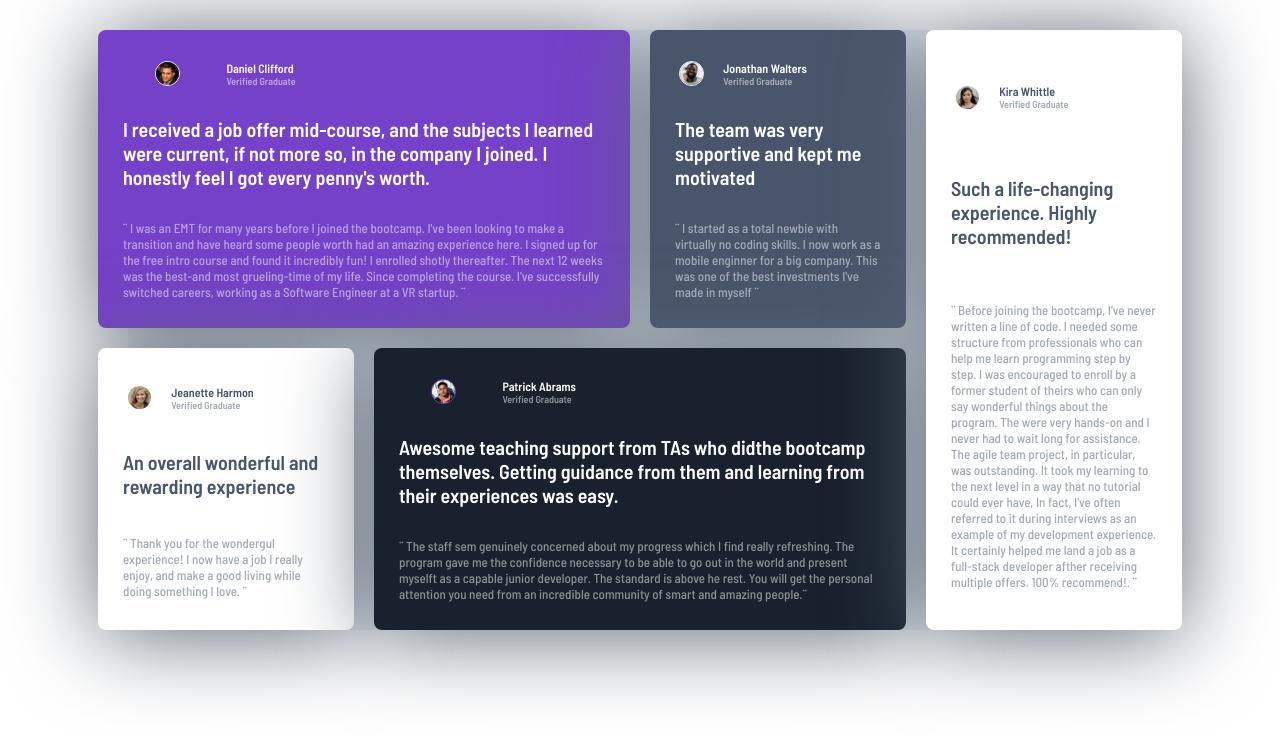
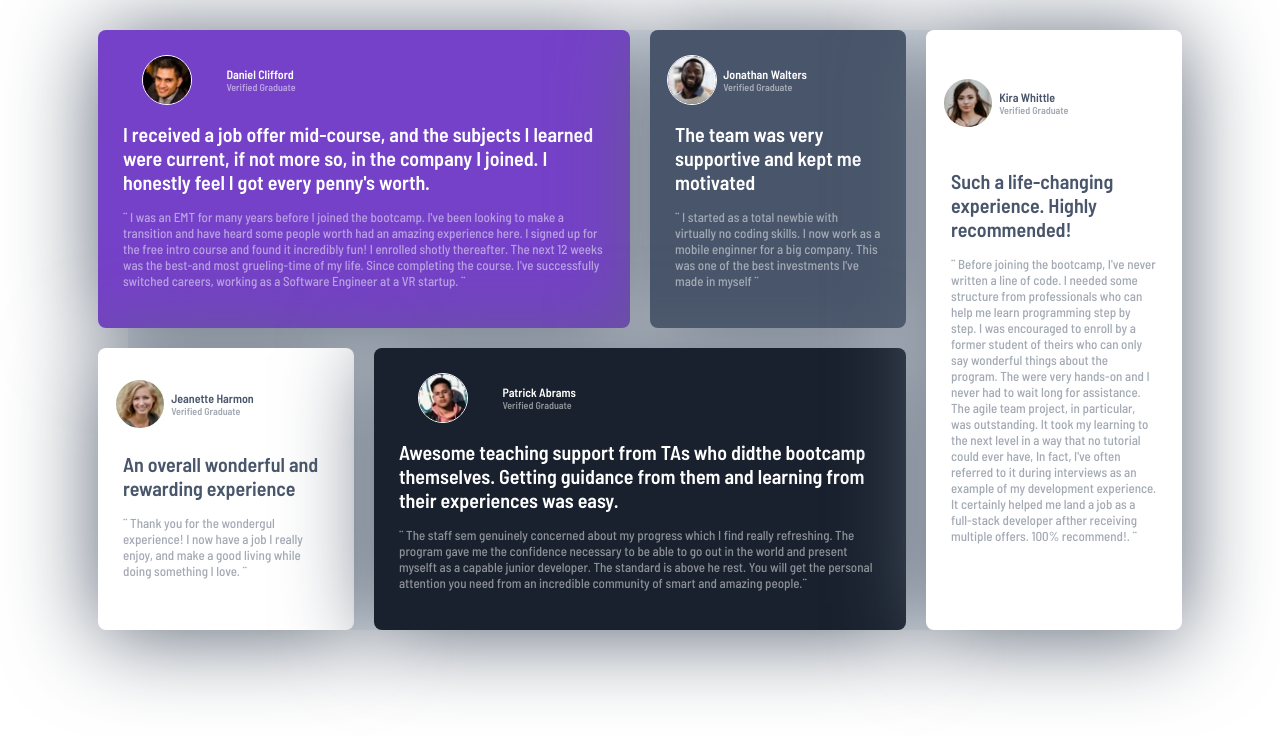
Before and after one commit to StevenGerman/reto-testimonios-css-grid, a plain HTML site: page index.html in a window 1280 px wide. Drawn offline with Linux system fonts and the light colour scheme.

Commit message:
img and p

```diff
--- a/css/styles.css
+++ b/css/styles.css
@@ -160,8 +160,13 @@
         .kira{
             background-color: hsl(0, 0%, 100%);
             grid-area: kira;
+
         }
+        .kira .content{
+            background-color: hsl(0, 0%, 100%);
+            margin-bottom: auto;
 
+        }
         .content{
             margin-top: 2px;
             /*background-color: bisque;*/
@@ -170,7 +175,27 @@
             justify-content: center;
             /*gap: 15px;*/
             padding: 5px;
+            margin-bottom: auto;
             font-family: 'Barlow Semi Condensed', sans-serif;
         }
 
+        .avatar{
+            /*outline: 1px solid #000;*/
+            display: flex;
+            justify-content: center;
+            align-items: center;
+        }
+        .avatar img{
+            border-radius: 50%;
+            border: 1px solid #fff;
+            width: 50px;
+        }
+        .name{
+            display: flex;
+            justify-content: center;
+            flex-direction: column;
+            padding-left: 5;
+            color: #fff;
+            font-weight: 500;
+        }
 }
```
